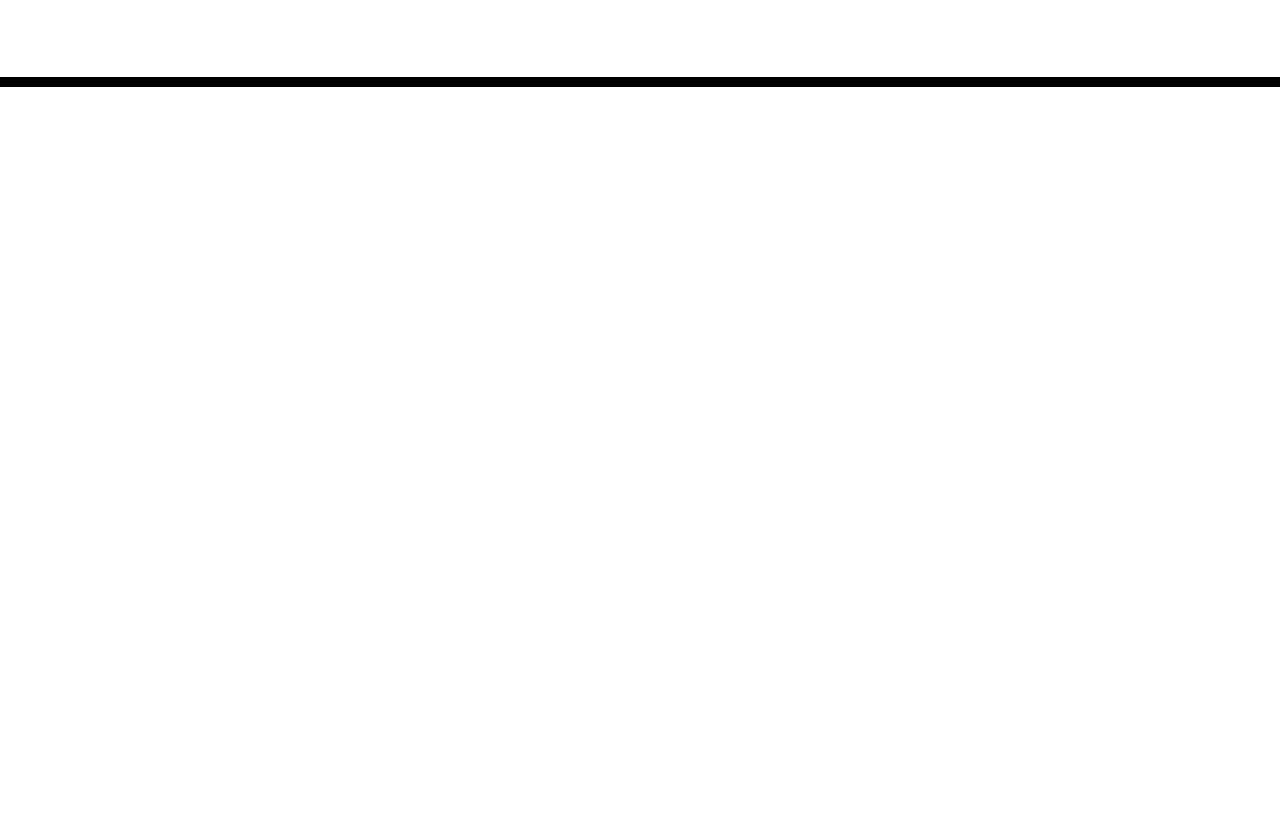
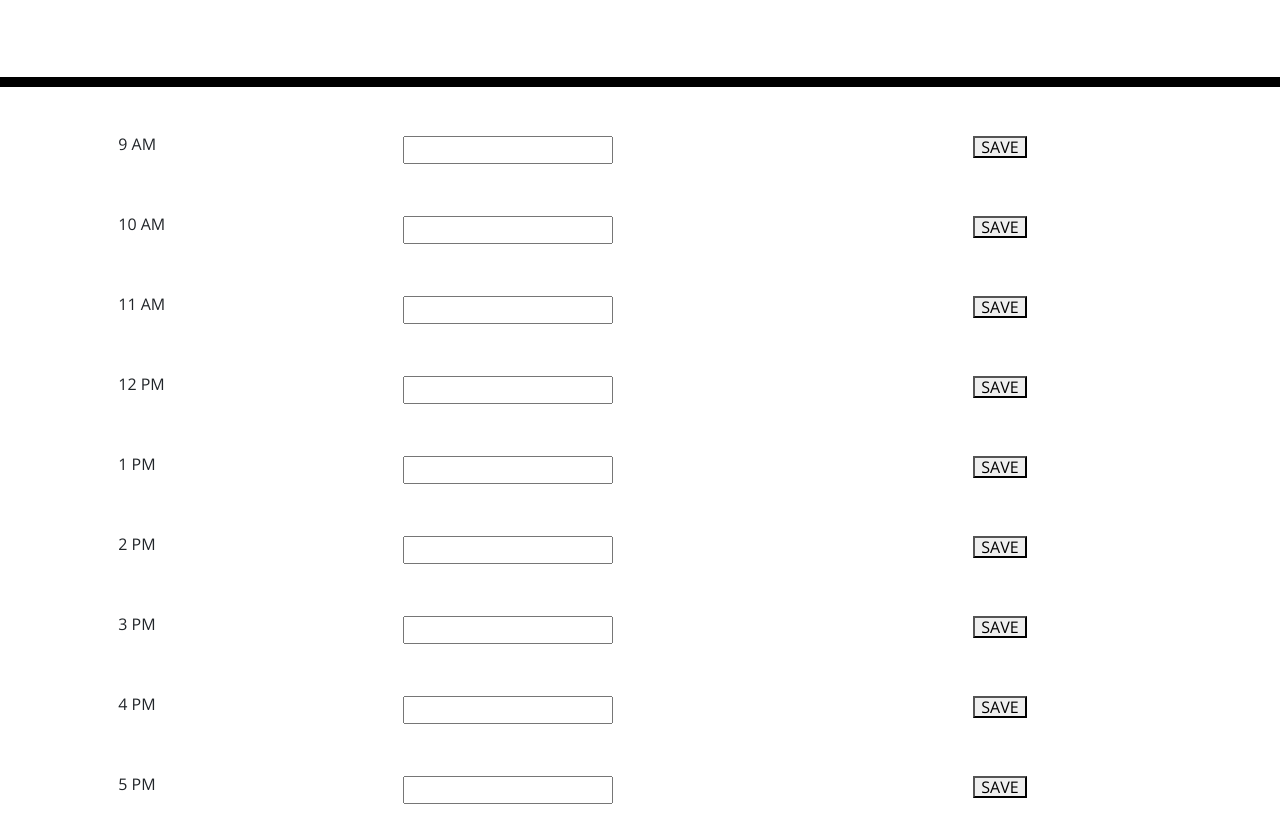
Before and after one commit to benorule/workday-scheduler, a plain HTML site: page index.html in a window 1280 px wide. Shown: the part 181-1020 px from the top of the page. Before the commit the page ends 800 px from the top, so only its background shows below. Drawn offline with nearby package versions, Linux system fonts and the light colour scheme.

Commit message:
added columns with text input and save button functionality

```diff
--- /dev/null
+++ b/Assets/script.js
@@ -0,0 +1,19 @@
+// Set displayed values as the saved values upon refresh
+for (i = 1; i < 10; i++) {
+    document.getElementById("txt_" + i).value = getSavedValue("txt_" + i);
+}
+
+// Save the inputted value in local storage
+function saveValue(e) {
+    var id = e.id;
+    var val = e.value;
+    localStorage.setItem(id, val);
+}
+
+// Retrieve the saved value from local storage
+function getSavedValue(v) {
+    if (!localStorage.getItem(v)) {
+        return "";
+    }
+    return localStorage.getItem(v);
+}
--- a/index.html
+++ b/index.html
@@ -1,23 +1,14 @@
 <!DOCTYPE html>
 <html lang="en">
+
 <head>
   <meta charset="UTF-8" />
   <meta name="viewport" content="width=device-width, initial-scale=1.0" />
   <meta http-equiv="X-UA-Compatible" content="ie=edge" />
-    <link
-      rel="stylesheet"
-      href="https://stackpath.bootstrapcdn.com/bootstrap/4.3.1/css/bootstrap.min.css"
-    />
-    <link
-      rel="stylesheet"
-      href="https://use.fontawesome.com/releases/v5.8.1/css/all.css"
-      integrity="sha384-50oBUHEmvpQ+1lW4y57PTFmhCaXp0ML5d60M1M7uH2+nqUivzIebhndOJK28anvf"
-      crossorigin="anonymous"
-    />
-    <link
-      href="https://fonts.googleapis.com/css?family=Open+Sans&display=swap"
-      rel="stylesheet"
-    />
+  <link rel="stylesheet" href="https://stackpath.bootstrapcdn.com/bootstrap/4.3.1/css/bootstrap.min.css" />
+  <link rel="stylesheet" href="https://use.fontawesome.com/releases/v5.8.1/css/all.css"
+    integrity="sha384-50oBUHEmvpQ+1lW4y57PTFmhCaXp0ML5d60M1M7uH2+nqUivzIebhndOJK28anvf" crossorigin="anonymous" />
+  <link href="https://fonts.googleapis.com/css?family=Open+Sans&display=swap" rel="stylesheet" />
   <link rel="stylesheet" href="assets/style.css" />
   <title>Work Day Scheduler</title>
 </head>
@@ -32,7 +23,111 @@
     <!-- Timeblocks go here -->
   </div>
 
+  <div class="container">
+    <div class="row">
+      <div class="col">
+        9 AM
+      </div>
+      <div class="col-6">
+        <input type="text" id="txt_1" />
+      </div>
+      <div class="col">
+        <button type="button" id="btn_1" onclick='saveValue(getElementById("txt_1"));'>SAVE</button>
+      </div>
+    </div>
+    <div class="row">
+      <div class="col">
+        10 AM
+      </div>
+      <div class="col-6">
+        <input type="text" id="txt_2" />
+      </div>
+      <div class="col">
+        <button type="button" id="btn_2" onclick='saveValue(getElementById("txt_2"))'>SAVE</button>
+      </div>
+    </div>
+    <div class="row">
+      <div class="col">
+        11 AM
+      </div>
+      <div class="col-6">
+        <input type="text" id="txt_3" />
+      </div>
+      <div class="col">
+        <button type="button" id="btn_3" onclick='saveValue(getElementById("txt_3"));'>SAVE</button>
+      </div>
+    </div>
+    <div class="row">
+      <div class="col">
+        12 PM
+      </div>
+      <div class="col-6">
+        <input type="text" id="txt_4" />
+      </div>
+      <div class="col">
+        <button type="button" id="btn_4" onclick='saveValue(getElementById("txt_4"))'>SAVE</button>
+      </div>
+    </div>
+    <div class="row">
+      <div class="col">
+        1 PM
+      </div>
+      <div class="col-6">
+        <input type="text" id="txt_5" />
+      </div>
+      <div class="col">
+        <button type="button" id="btn_5" onclick='saveValue(getElementById("txt_5"))'>SAVE</button>
+      </div>
+    </div>
+    <div class="row">
+      <div class="col">
+        2 PM
+      </div>
+      <div class="col-6">
+        <input type="text" id="txt_6" />
+      </div>
+      <div class="col">
+        <button type="button" id="btn_6" onclick='saveValue(getElementById("txt_6"))'>SAVE</button>
+      </div>
+    </div>
+    <div class="row">
+      <div class="col">
+        3 PM
+      </div>
+      <div class="col-6">
+        <input type="text" id="txt_7" />
+      </div>
+      <div class="col">
+        <button type="button" id="btn_7" onclick='saveValue(getElementById("txt_7"))'>SAVE</button>
+      </div>
+    </div>
+    <div class="row">
+      <div class="col">
+        4 PM
+      </div>
+      <div class="col-6">
+        <input type="text" id="txt_8" />
+      </div>
+      <div class="col">
+        <button type="button" id="btn_8" onclick='saveValue(getElementById("txt_8"))'>SAVE</button>
+      </div>
+    </div>
+    <div class="row">
+      <div class="col">
+        5 PM
+      </div>
+      <div class="col-6">
+        <input type="text" id="txt_9" />
+      </div>
+      <div class="col">
+        <button type="button" id="btn_9" onclick='saveValue(getElementById("txt_9"))'>SAVE</button>
+      </div>
+    </div>
+  </div>
+
   <script src="https://code.jquery.com/jquery-3.4.1.min.js"></script>
   <script src="https://cdnjs.cloudflare.com/ajax/libs/moment.js/2.24.0/moment.min.js"></script>
+  <script src="Assets/script.js"></script>
 </body>
+
 </html>
```
Also changed, not shown: Assets/style.css (line endings or trailing spaces), 1 other file. Lines whose indentation alone changed are shown as unchanged.
